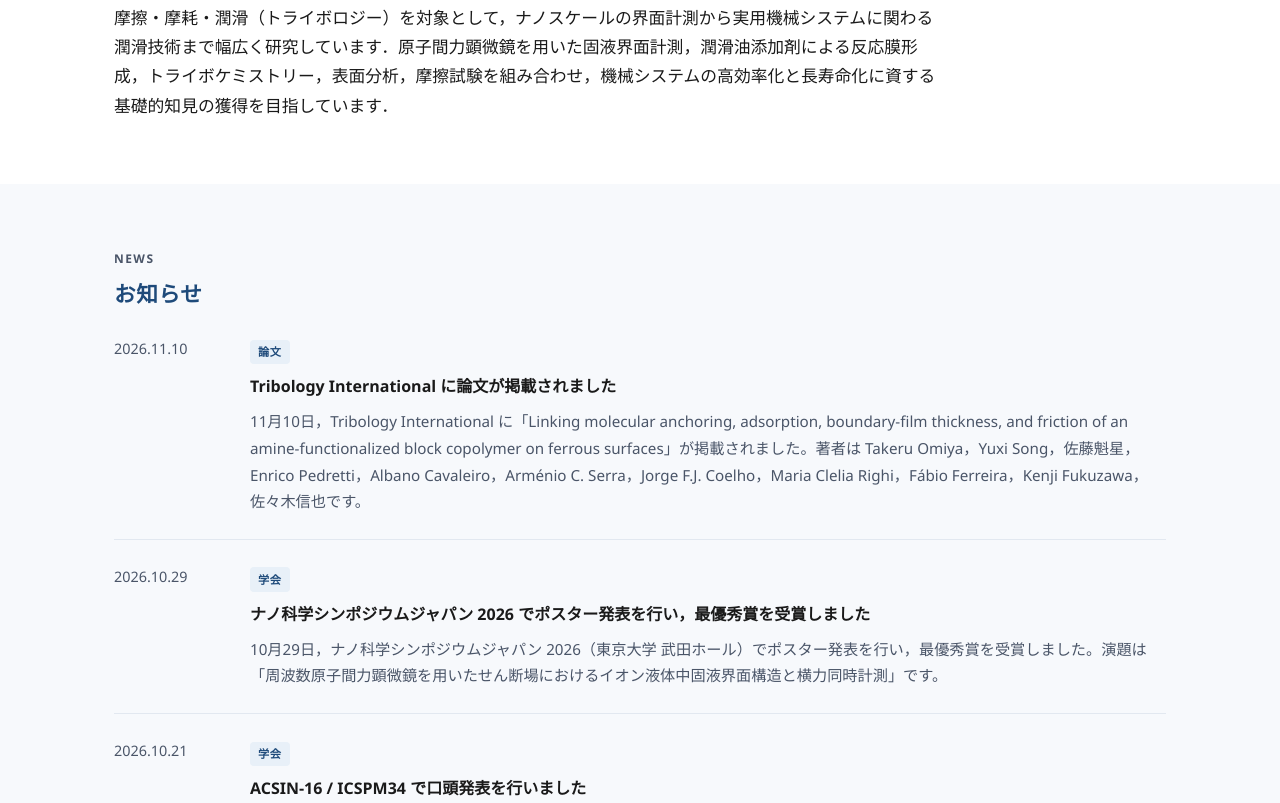
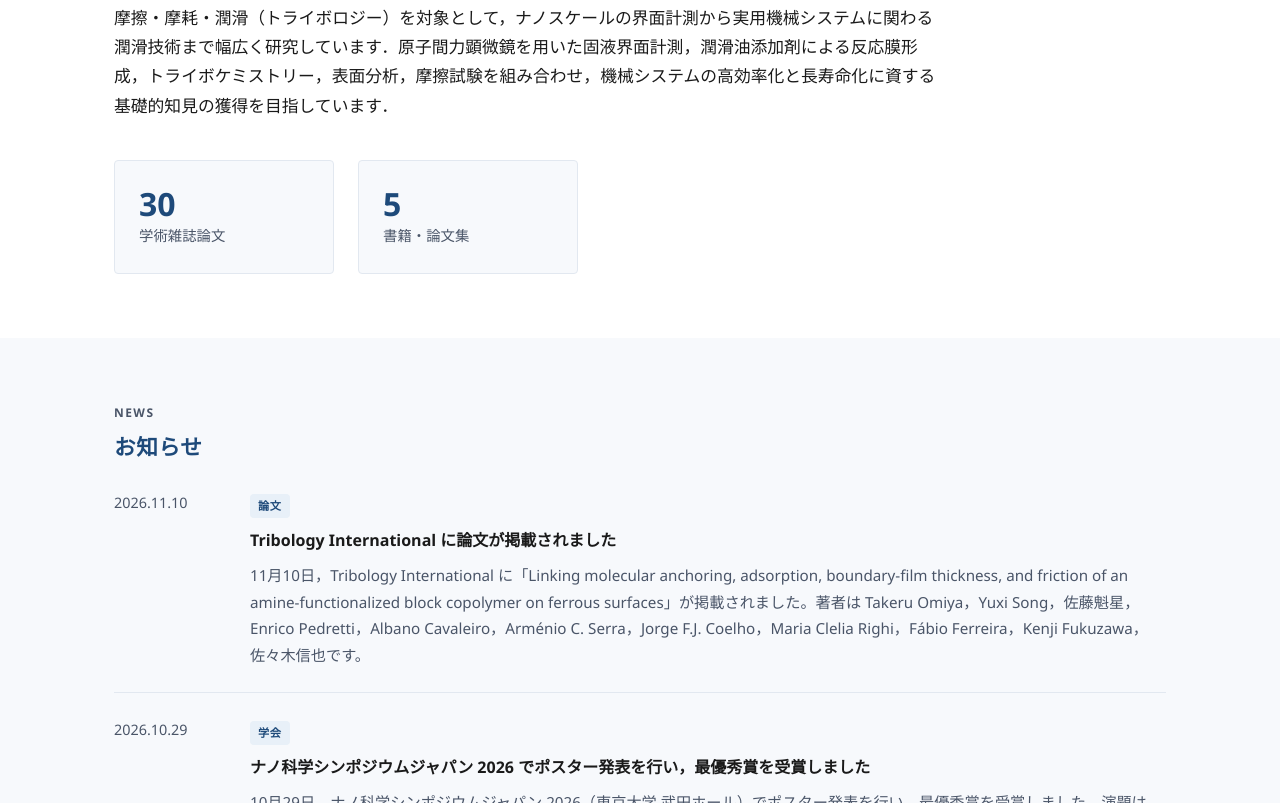
Before and after one commit to nittc-sato/nittc-tribology-lab-hp, a plain HTML site: page index.html in a window 1280 px wide. Shown: the part 1471-2274 px from the top of the page. Drawn offline with Linux system fonts and the light colour scheme.

Commit message:
Show the listed totals for journal papers and books.
Co-authored-by: Cursor <cursoragent@cursor.com>

```diff
--- a/css/style.css
+++ b/css/style.css
@@ -407,6 +407,49 @@ p:last-child {
   max-width: 52rem;
 }
 
+.pub-counts {
+  display: grid;
+  grid-template-columns: repeat(auto-fit, minmax(180px, 220px));
+  gap: var(--space-md);
+  margin-top: var(--space-lg);
+}
+
+.pub-count {
+  display: block;
+  padding: var(--space-md);
+  border: 1px solid var(--color-border);
+  border-radius: var(--radius);
+  background: var(--color-footer-bg);
+  text-decoration: none;
+  color: var(--color-text);
+}
+
+.pub-count:hover,
+.pub-count:focus-visible {
+  border-color: var(--color-accent);
+  background: var(--color-accent-pale);
+  color: var(--color-accent);
+}
+
+.pub-count__number {
+  display: block;
+  font-size: 2rem;
+  font-weight: 600;
+  line-height: 1.2;
+  color: var(--color-accent);
+}
+
+.pub-count__label {
+  display: block;
+  font-size: 0.9rem;
+  color: var(--color-text-muted);
+}
+
+.pub-count:hover .pub-count__label,
+.pub-count:focus-visible .pub-count__label {
+  color: var(--color-accent);
+}
+
 /* Cards grid */
 .card-grid {
   display: grid;
--- a/index.html
+++ b/index.html
@@ -74,6 +74,16 @@
           <span data-ja="研究概要" data-en="Research overview">研究概要</span>
         </h2>
         <p class="lead" data-ja="摩擦・摩耗・潤滑（トライボロジー）を対象として，ナノスケールの界面計測から実用機械システムに関わる潤滑技術まで幅広く研究しています．原子間力顕微鏡を用いた固液界面計測，潤滑油添加剤による反応膜形成，トライボケミストリー，表面分析，摩擦試験を組み合わせ，機械システムの高効率化と長寿命化に資する基礎的知見の獲得を目指しています．" data-en="This page introduces research on friction, wear, and lubrication (tribology), from nanoscale interfacial measurements to lubrication technologies for practical mechanical systems. Topics include solid–liquid interface measurement by AFM, tribofilm formation by lubricant additives, tribochemistry, surface analysis, and friction testing.">摩擦・摩耗・潤滑（トライボロジー）を対象として，ナノスケールの界面計測から実用機械システムに関わる潤滑技術まで幅広く研究しています．原子間力顕微鏡を用いた固液界面計測，潤滑油添加剤による反応膜形成，トライボケミストリー，表面分析，摩擦試験を組み合わせ，機械システムの高効率化と長寿命化に資する基礎的知見の獲得を目指しています．</p>
+        <div class="pub-counts">
+          <a class="pub-count" href="publications.html#journal-papers">
+            <span class="pub-count__number">30</span>
+            <span class="pub-count__label" data-ja="学術雑誌論文" data-en="Journal papers">学術雑誌論文</span>
+          </a>
+          <a class="pub-count" href="publications.html#books">
+            <span class="pub-count__number">5</span>
+            <span class="pub-count__label" data-ja="書籍・論文集" data-en="Books and book chapters">書籍・論文集</span>
+          </a>
+        </div>
       </div>
     </section>
 
```
Also changed, not shown: publications.html (+2 -2 lines).
